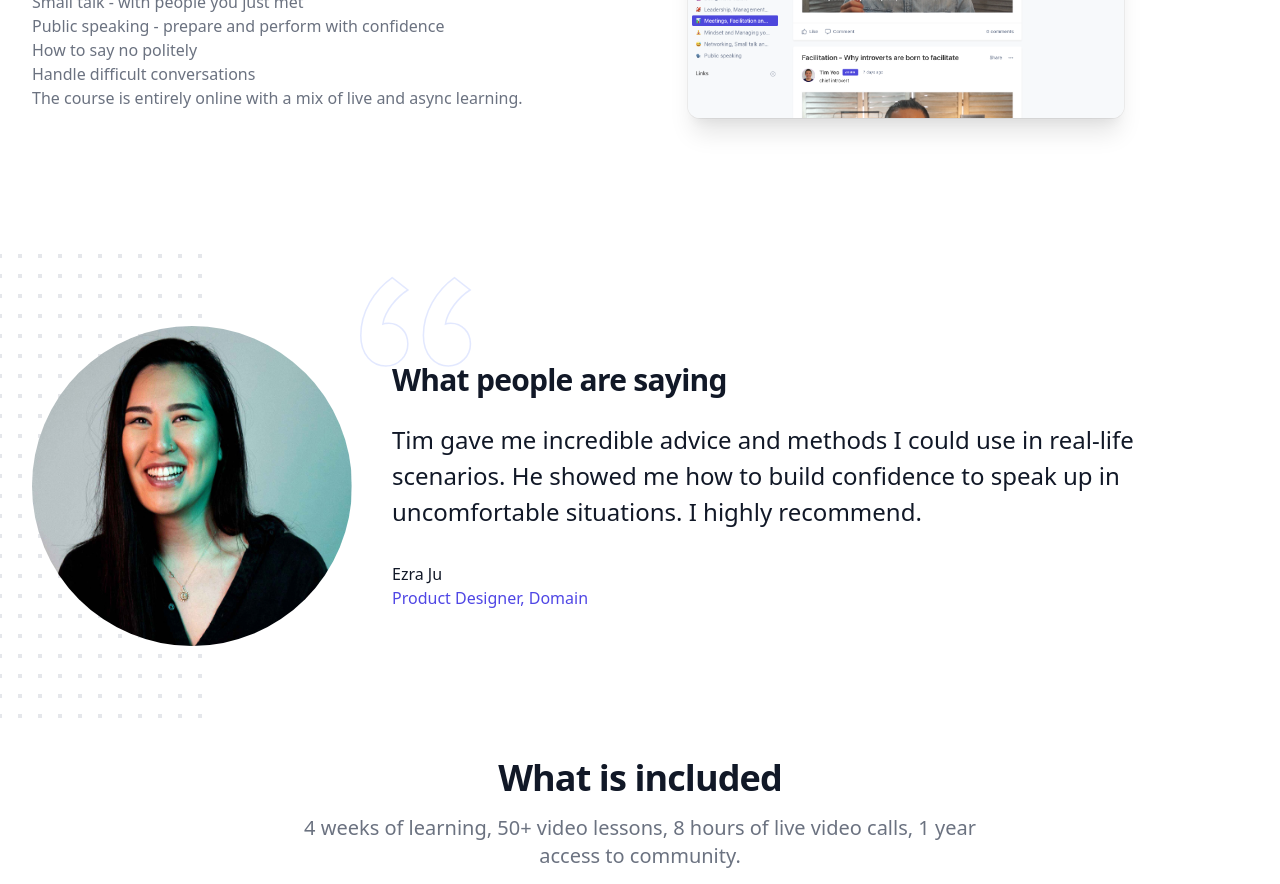
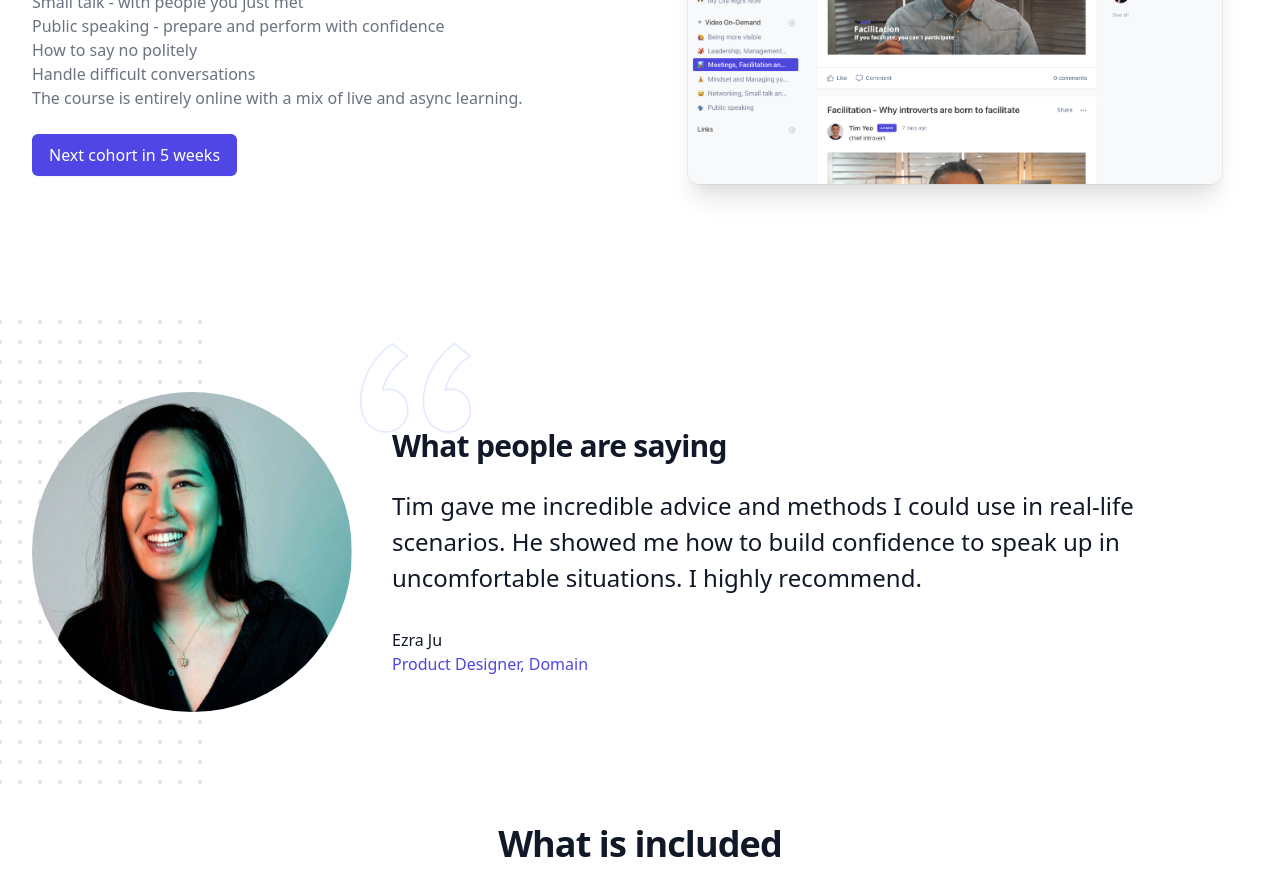
Before and after one commit to timyeothequietachievr/website, a Next.js app: page / in a window 1280 px wide. Shown: the part 1640-2524 px from the top of the page. Built offline with nearby package versions, Linux system fonts and the light colour scheme.

Commit message:
what you will learn cta

```diff
--- a/components/WhatYouWillLearn.jsx
+++ b/components/WhatYouWillLearn.jsx
@@ -31,6 +31,14 @@ export default function WhatYouWillLearn() {
                   <p>
                   The course is entirely online with a mix of live and async learning.
                     </p>
+                <div className="mt-6">
+                  <a
+                    href="#pricing"
+                    className="inline-flex px-4 py-2 border border-transparent text-base font-medium rounded-md shadow-sm text-white bg-indigo-600 hover:bg-indigo-700"
+                  >
+                    Next cohort in 5 weeks
+                  </a>
+                </div>
                   {/* <p>
                     Techniques are organised around{' '}
                     <strong>The Introvert Skill Tree</strong>. Go deep into
```
